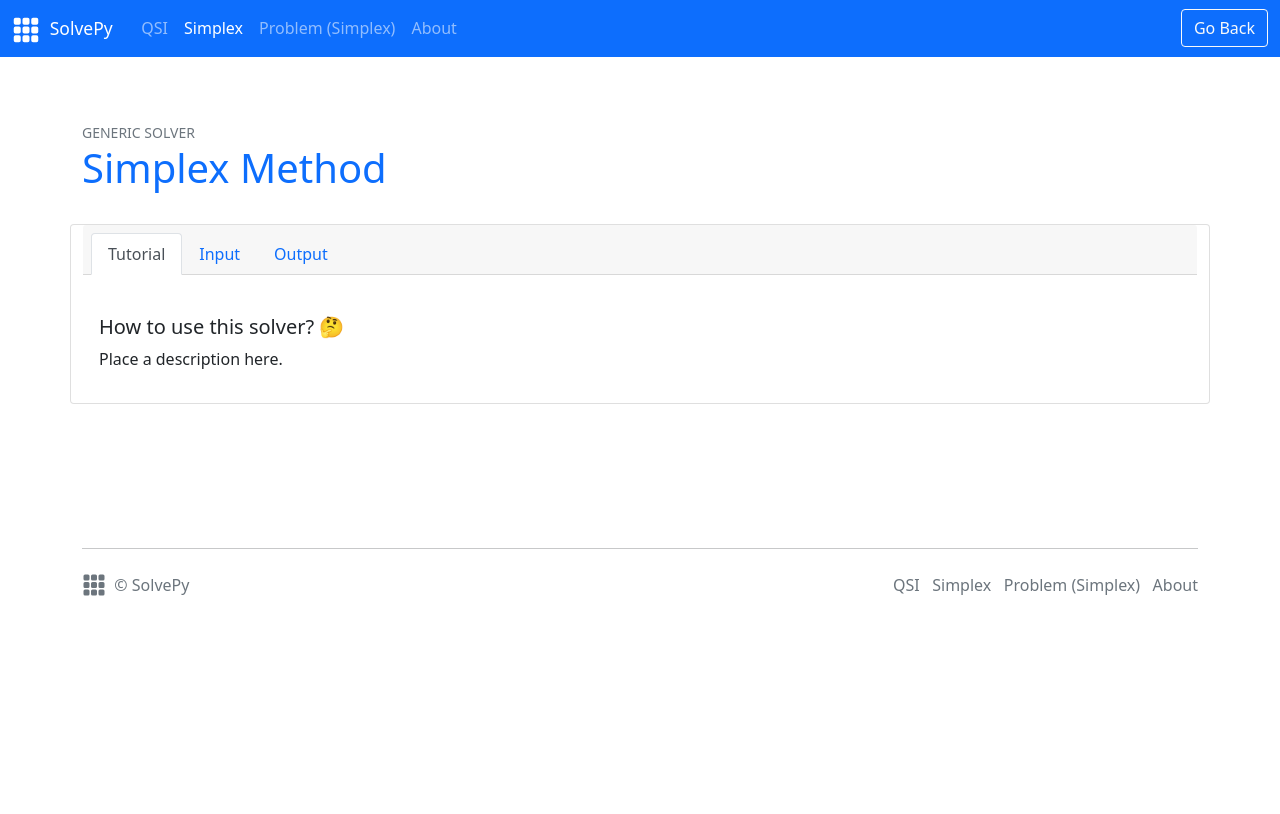
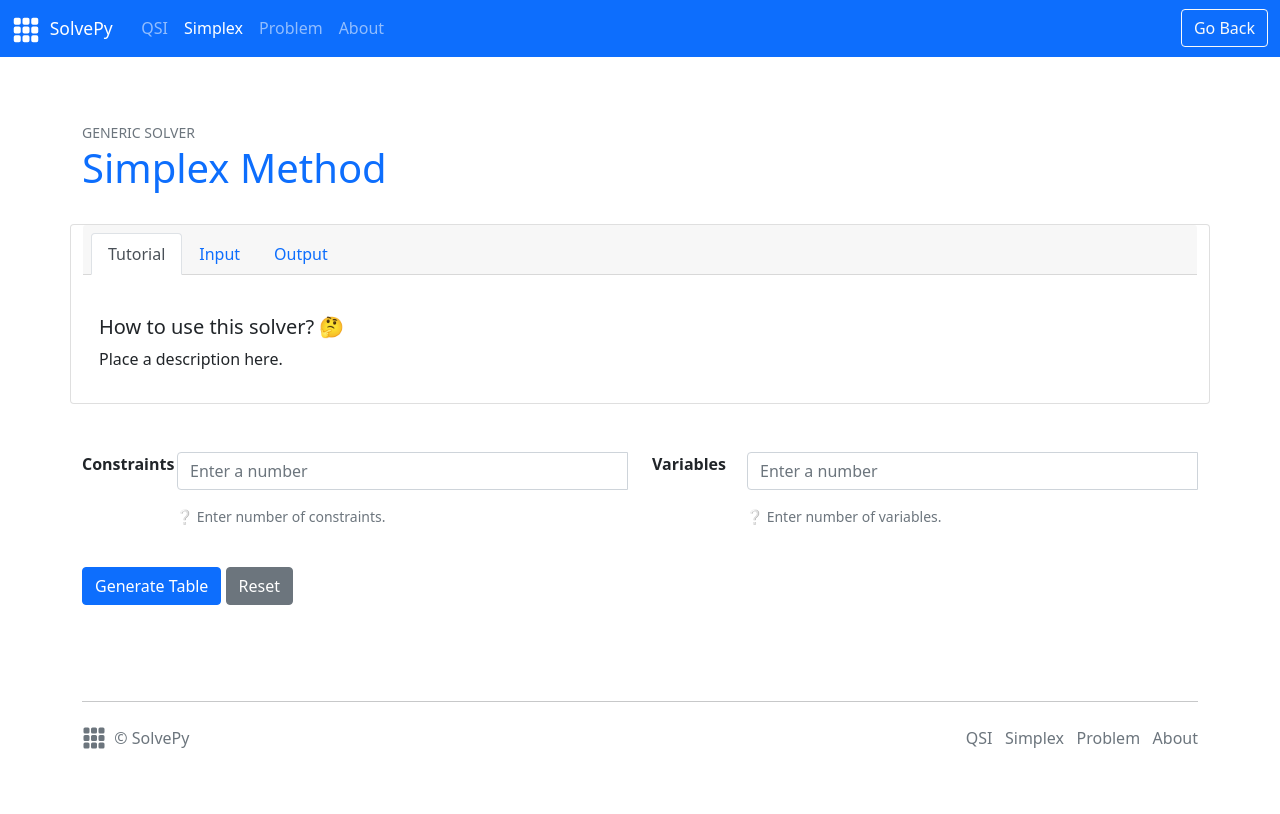
Before and after one commit to brlimarce/SolvePy, a Flask app: page /solve/simplex in a window 1280 px wide. Before the commit the page ends 596 px from the top, so only its background shows below. Run offline with Flask 2, Linux system fonts and the light colour scheme; some libraries are stand-ins or nearby versions.

Commit message:
Add form validation for constraints and variables sizes and initial tableau in simplex.html

```diff
--- a/api/scripts/forms.py
+++ b/api/scripts/forms.py
@@ -62,6 +62,40 @@ class Validator():
         except:
             raise ValidationError('❌ Enter multiple values separated by a comma.')
 
+    '''
+    ** is_integer
+    | This is a custom validator, which checks
+    | if the value is an integer.
+    - - -
+    ** params
+    | - form: The current form
+    | - field: The input field of the data
+    '''
+    @staticmethod
+    def is_integer(form, field):
+        try:
+            num = int(field.data)
+        except:
+            raise ValidationError('❌ Enter an integer.')
+
+    '''
+    ** is_many
+    | This is a custom validator, which checks
+    | if the value is greater than 0.
+    - - -
+    ** params
+    | - form: The current form
+    | - field: The input field of the data
+    '''
+    @staticmethod
+    def is_many(form, field):
+        try:
+            # Raise an exception if there is only 1 data point.
+            if int(field.data) < 1:
+                raise Exception()
+        except:
+            raise ValidationError('❌ The value should be greater than 1.')
+
 '''
 ** QSIForm
 | This class contains the validation for the form of QSI.
@@ -84,6 +118,7 @@ class QSIForm(FlaskForm):
     ** params
     | self: The class in question
     '''
+    @staticmethod
     def validate(self):
         # Store the error message for the custom validator.
         msg_size = '❌ Both vectors should have equal sizes.'
@@ -160,4 +195,39 @@ class ProblemForm(FlaskForm):
     is_display_tableau = BooleanField('Display Initial Tableau')
     is_get_shipped = BooleanField('Get Number of Shipped Items')
 
+    send = SubmitField('display-problem')
+
+'''
+** ComposeForm
+| This class contains the specifications in composing the initial tableau.
+- - -
+** properties
+| - clen: The number of constraints
+| - vlen: The number of variables
+'''
+class ComposeForm(FlaskForm):
+    clen = StringField('', validators = [DataRequired(message = Validator.MSG_REQUIRED), Validator.is_integer, Validator.is_many])
+    vlen = StringField('', validators = [DataRequired(message = Validator.MSG_REQUIRED), Validator.is_integer, Validator.is_many])
+    send = SubmitField('display-tableau')
+
+'''
+** Element
+| This class contains the element in the initial tableau.
+- - -
+** properties
+| - value: The numerical value of the element
+'''
+class Element(FlaskForm):
+    value = StringField('', validators = [DataRequired(message = Validator.MSG_REQUIRED), Validator.is_number])
+
+'''
+** SimplexForm
+| This class contains the initial tableau.
+- - -
+** properties
+| - ?
+'''
+class SimplexForm(FlaskForm):
+    tableau = FieldList(FormField(Element), min_entries = 5, max_entries = 5)
+    method = RadioField('method', choices = [('maximization', 'Maximization'), ('minimization', 'Minimization')], default = 'maximization')
     send = SubmitField('display-simplex')
--- a/api/scripts/simplex.py
+++ b/api/scripts/simplex.py
@@ -5,6 +5,7 @@
 '''
 import numpy as np
 import math as mt
+import sys
 
 '''
 ** simplex
--- a/app.py
+++ b/app.py
@@ -4,8 +4,11 @@
 '''
 from flask import Flask, render_template, request
 from flask_bootstrap import Bootstrap
+from flask_wtf import csrf, FlaskForm
+from wtforms import FieldList, FormField, RadioField, SubmitField
+
 from templates.layouts import data as d
-from api.scripts.forms import QSIForm, ProblemForm
+from api.scripts.forms import QSIForm, ProblemForm, SimplexForm, ComposeForm, Element
 from api.scripts import qsi as q
 from api.scripts import simplex as s
 
@@ -13,6 +16,8 @@ import sys
 
 app = Flask(__name__, static_folder = 'static') # Redirect the application to this file.
 app.config['SECRET_KEY'] = '2d0e13d09775d283668ef17a6f808894' # Generate the secret key in the form.
+
+csrf = csrf.CSRFProtect(app) # Integrate a CSRF token into the app.
 Bootstrap(app) # Integrate Bootstrap into the app.
 
 '''
@@ -49,7 +54,37 @@ def solve_qsi():
 # Simplex Generic Solver
 @app.route('/solve/simplex', methods = ['GET', 'POST'])
 def solve_simplex():
-    return render_template('simplex.html', pages = d.pages, page = 'simplex', tabs = d.tabs_simplex)
+    # ** Declaration
+    clen = 0 # Store the number of constraints.
+    vlen = 0 # Store the number of variables.
+
+    # Store the page's form.
+    compose_form = ComposeForm(request.form)
+
+    # Validate the triggered form.
+    if compose_form.validate_on_submit():
+        # Store the data into variables.
+        clen = int(compose_form.clen.data)
+        vlen = int(compose_form.vlen.data)
+
+        # Reset the data.
+        compose_form.clen.data = compose_form.vlen.data = None
+
+    # Subclass the form and bind a new field.
+    class SimplexForm(FlaskForm): pass
+    SimplexForm.tableau = FieldList(FormField(Element), min_entries = (clen + vlen + 2) * (clen + 1), max_entries = (clen + vlen + 2) * (clen + 1))
+
+    SimplexForm.method = RadioField('method', choices = [('maximization', 'Maximization'), ('minimization', 'Minimization')], default = 'maximization')
+
+    SimplexForm.send = SubmitField('display-simplex')
+
+    # Instantiate the newly created form.
+    simplex_form = SimplexForm(request.form)
+    if simplex_form.validate_on_submit():
+        # Get the data.
+        tableau = simplex_form.tableau.data
+        print('Tableau:', tableau)
+    return render_template('simplex.html', pages = d.pages, page = 'simplex', tabs = d.tabs_simplex, compose_form = compose_form, simplex_form = simplex_form, clen = clen, vlen = vlen)
 
 # Problem-Specific Simplex Solver
 @app.route('/solve/simplex/problem', methods = ['GET', 'POST'])
@@ -62,7 +97,7 @@ def solve_problem():
     is_display_tableau = False # Determine if the initial tableau is displayed.
     is_get_shipped = False # Determine if the no. of shipped items is displayed.
 
-    # If the form is submitted, collect the data.
+    # If the form is validated, collect the data.
     if form.validate_on_submit():
         # Collect the input arrays.
         demands = [d.demand.data for d in form.demands]
--- a/templates/layouts/data.py
+++ b/templates/layouts/data.py
@@ -32,7 +32,7 @@ pages = {
     },
 
     'problem' : {
-        'name' : 'Problem (Simplex)',
+        'name' : 'Problem',
         'route' : '/solve/simplex/problem',
         'subheader' : 'Problem-Specific Solver',
         'description' : 'Display a basic shipping log to maximize/minimize the cost using Simplex.'
--- a/templates/simplex.html
+++ b/templates/simplex.html
@@ -14,3 +14,142 @@
     Simplex Method
 {% endblock %}
 <!-- End of Header -->
+
+<!-- Start of Custom CSS -->
+{% block custom_style %}
+    label:not(.exclude) {
+        display: none;
+    }
+
+    .help-block {
+        color: #DC3545;
+    }
+{% endblock %}
+<!-- End of Custom CSS -->
+
+<!-- Start of Nested Body -->
+{% block subbody %}
+    <!-- Start of Form -->
+    <form method="post">
+        {{ compose_form.hidden_tag() }}
+        <div class="row mb-4">
+            <!-- Start of Constraints -->
+            {{ compose_form.clen.label(class="form-label exclude fw-bold col-1", text = "Constraints") }}
+            <div class="col-5">
+                <div class="input-group mb-3">
+                    {% if compose_form.clen.errors %}
+                        {{ compose_form.clen(class = "form-control is-invalid", placeholder = "Enter a number", required = false) }}
+                        {% for e in compose_form.clen.errors %}
+                            <div class="invalid-feedback mt-3">
+                                <span>{{ e }}</span>
+                            </div>
+                        {% endfor %}
+                    {% else %}
+                        {{ compose_form.clen(class = "form-control", placeholder = "Enter a number", required = false) }}
+                        <small class="form-text text-muted col-xl-12 mt-3">❔ Enter number of constraints.</small>
+                    {% endif %}
+                </div>
+            </div>
+            <!-- End of Constraints -->
+
+            <!-- Start of Variables -->
+            {{ compose_form.vlen.label(class = "form-label exclude fw-bold col-1", text = "Variables") }}
+            <div class="col-5">
+                <div class="input-group mb-3">
+                    {% if compose_form.vlen.errors %}
+                        {{ compose_form.vlen(class = "form-control is-invalid", placeholder = "Enter a number", required = false) }}
+                        {% for e in compose_form.vlen.errors %}
+                            <div class="invalid-feedback mt-3">
+                                <span>{{ e }}</span>
+                            </div>
+                        {% endfor %}
+                    {% else %}
+                        {{ compose_form.vlen(class = "form-control", placeholder = "Enter a number", required = false) }}
+                        <small class="form-text text-muted col-xl-12 mt-3">❔ Enter number of variables.</small>
+                    {% endif %}
+                </div>
+            </div>
+            <!-- End of Variables -->
+        </div>
+
+        <!-- Start of Button Container -->
+        <div class="row">
+            <div class="d-flex flex-row">
+                {{ compose_form.send(class = "btn btn-primary", value = "Generate Table") }} &nbsp;
+                <input type="reset" class="btn btn-secondary" />
+            </div>
+        </div>
+        <!-- End of Button Container -->
+    </form>
+    <!-- End of Form -->
+
+    <!-- Start of Form (Matrix) -->
+    {% if clen > 0 and vlen > 0 %}
+    <div id="matrix" class="d-block">
+        <!-- Divider -->
+        <br /> <hr />
+
+        <!-- Table -->
+        <table class="table table-borderless table-striped">
+            <!-- Start of Header -->
+            <thead class="text-center">
+                <tr>
+                    <!-- Constraints and Slack Variables -->
+                    {% for _ in range(0, (clen + vlen)) %}
+                        {% if _ >= 0 and _ <= vlen - 1 %}
+                            <th scope="col">x{{ _ + 1 }}</th>
+                        {% else %}
+                            <th scope="col">s{{ (_ - vlen) + 1 }}</th>
+                        {% endif %}
+                    {% endfor %}
+
+                    <!-- Z and Solution -->
+                    <th scope="col">Z</th>
+                    <th scope="col">Solution</th>
+                </tr>
+            </thead>
+            <!-- End of Header -->
+
+            <!-- Start of Body -->
+            <h4 class="text-primary mt-5">Initial Tableau</h4>
+            <p class="text-secondary">Fill the cells with each of the constraints according to your specifications.</p>
+
+            <tbody class="text-center">
+                {% for i in range(0, clen + 1) %}
+                    <tr>
+                        {% for j in range(0, clen + vlen + 2) %}
+                            <td>
+                                {{ wtf.form_field(simplex_form.tableau[((clen + vlen + 2) * i) + j], class = "form-control") }}
+                            </td>
+                        {% endfor %}
+                    </tr>
+                {% endfor %}
+            </tbody>
+            <!-- End of Body -->
+        </table>
+
+        <!-- Start of Method Type -->
+        <div class="col-6">
+            <h5 class="mt-5 mb-3"><span class="badge bg-primary">Type of Method</span></h5>
+            {% for m in simplex_form.method %}
+                <div class="form-check mb-2">
+                    {{ m(class = "form-check-input") }}
+                    {{ m.label(class = "form-check-label exclude" )}}
+                </div>
+            {% endfor %}
+        </div>
+        <!-- End of Method Type -->
+
+        <!-- Start of Button Container -->
+        <div class="row">
+            <div class="d-flex flex-row mt-5">
+                {{ simplex_form.send(class = "btn btn-primary", value = "Solve Tableau") }} &nbsp;
+                <input type="reset" class="btn btn-secondary" />
+            </div>
+        </div>
+        <!-- End of Button Container -->
+    </div>
+    {% endif %}
+    <!-- End of Form (Matrix) -->
+{% endblock %}
+<!-- End of Nested Body -->
```
Also changed, not shown: templates/problem.html (+6 -2 lines).
